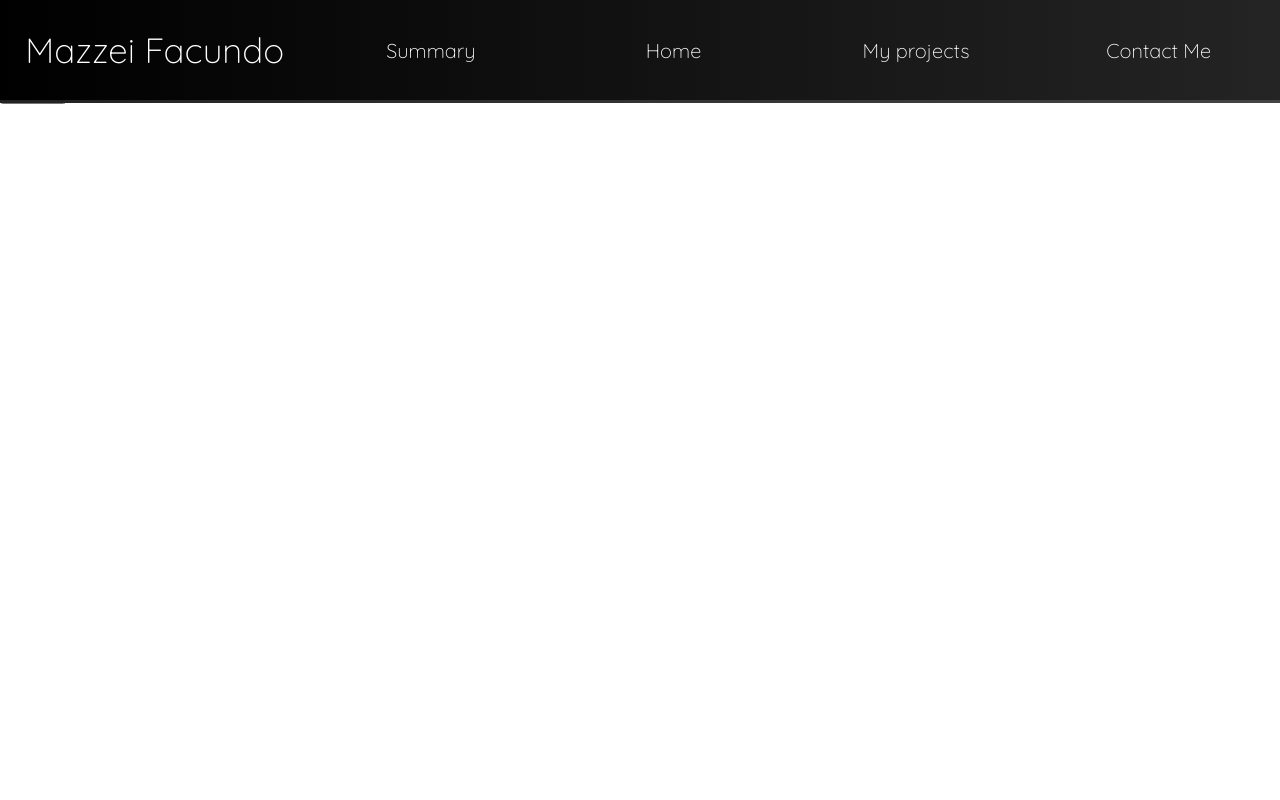
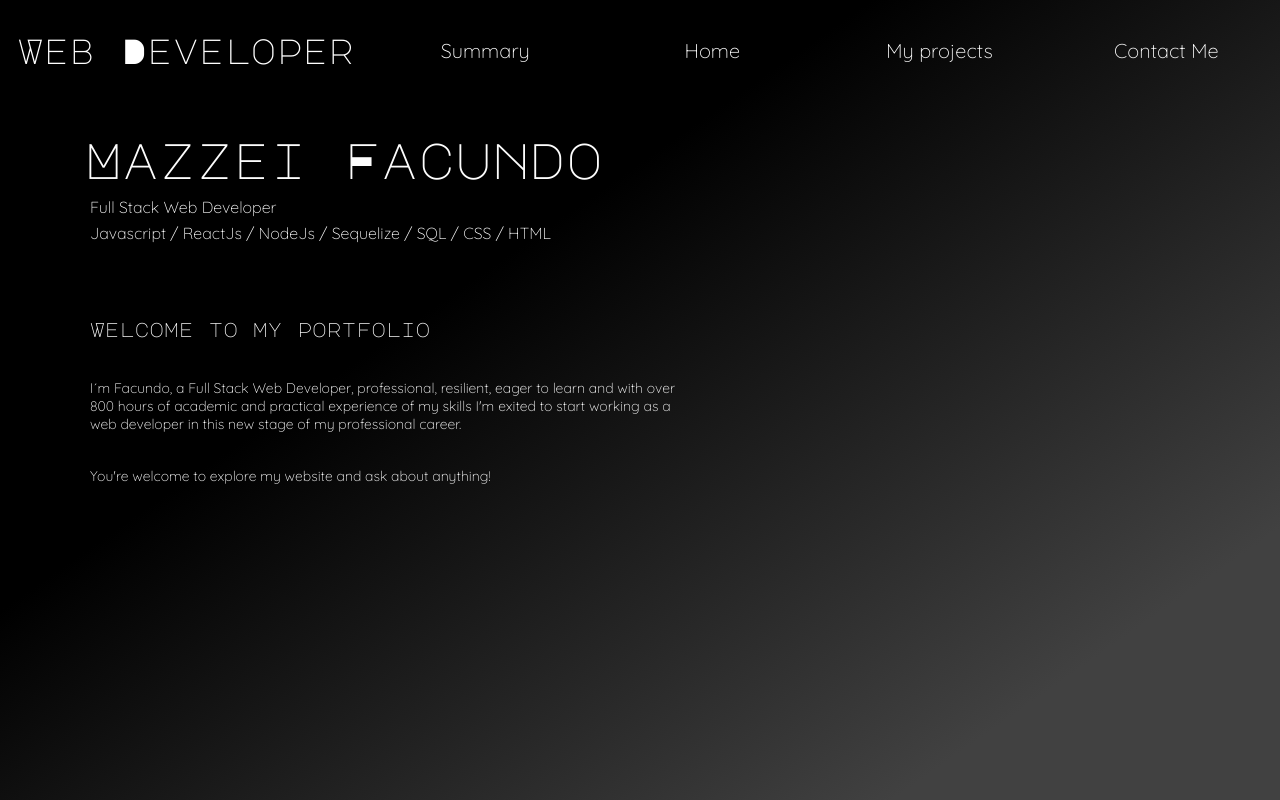
Before and after one commit to MazzeiFacundo/mazzeiPortfolio, a React (Create React App) app: page /home in a window 1280 px wide. Built offline with nearby package versions, Linux system fonts and the light colour scheme.

Commit message:
Added Home component styles

```diff
--- a/public/index.html
+++ b/public/index.html
@@ -2,8 +2,7 @@
 <html lang="en">
   <head>
     <style>
-
-      @import url('https://fonts.googleapis.com/css2?family=Quicksand:wght@300&display=swap');
+@import url('https://fonts.googleapis.com/css2?family=Major+Mono+Display&display=swap');      @import url('https://fonts.googleapis.com/css2?family=Quicksand:wght@300&display=swap');
       </style>
     <meta charset="utf-8" />
     <link rel="icon" href="%PUBLIC_URL%/favicon.ico" />
--- /dev/null
+++ b/src/components/Home/Home.css
@@ -0,0 +1,96 @@
+.homeContainer{
+    display: flex;
+    padding-top: 100px;
+}
+
+.textContainerHome{
+    display: flex;
+    flex-direction: column;
+    margin-left: 85px;
+    width: 100%;
+    overflow: hidden;
+}
+
+.textContainerHome h1 {
+    animation: textContainerHome 6s;
+}
+
+.textContainerHome p {
+    animation: textContainerHome 6s;
+}
+
+.moonIMG {
+    animation: textContainerHome 6s;
+}
+
+
+.nameTitleHome{
+    display: flex;
+    color: white;
+    font-family: 'Major Mono Display', monospace;
+    font-weight: 100;
+    font-size: 50px;
+}
+
+.underNamePHome1{
+    display: flex;
+    color: white;
+    margin-top: -20px;
+    margin-left: 5px;
+    font-family: 'Quicksand', sans-serif;
+}
+
+.underNamePHome2{
+    display: flex;
+    color: white;
+    margin-top: -10px;
+    margin-left: 5px;
+    font-family: 'Quicksand', sans-serif;
+    max-width: 600px;
+}
+
+.underNamePHome3{
+    display: flex;
+    color: white;
+    margin-left: 5px;
+    margin-top: 60px;
+    font-size: 20px;
+    font-family: 'Major Mono Display', monospace;
+    max-width: 600px;
+}
+
+.underNamePHome4{
+    display: flex;
+    color: white;
+    margin-left: 5px;
+    margin-top: 20px;
+    font-size: 14px;
+    font-family: 'Quicksand', sans-serif;
+    max-width: 600px;
+}
+
+.moonIMG{
+    position: fixed;
+    display: flex;
+    right: -200px;
+    align-self: flex-start;
+    height: 1000px;
+}
+
+@keyframes textContainerHome {
+    from {
+        opacity: 0%;
+    }
+    to {
+        opacity: 100%;
+    }
+}
+
+@keyframes moonIMG {
+    from {
+        opacity: 0%;
+    }
+    to {
+        opacity: 100%;
+    }
+}
--- a/src/components/Home/Home.jsx
+++ b/src/components/Home/Home.jsx
@@ -3,14 +3,26 @@ import { Link } from "react-router-dom";
 import { useState, useEffect } from "react";
 import {useDispatch, useSelector } from 'react-redux'
 import NavBar from "../NavBar/NavBar";
+import styles from "./Home.css"
+import moon from "C:/Users/facum/Facu Programacion/PI-Videogames-main/client/src/components/kisspng-moon-cartoon-black-and-white-white-moon-5a8ea6beaeb4a9.4775455615192982387156.png"
 
 function Home() {
     const dispatch = useDispatch()
     return (
-        <div>
+        <div className="homeContainer">
             <NavBar></NavBar>
-            <h1>Facundo Mazzei</h1>
-            <button><Link to='/'>Go back</Link></button>
+            <div className="textContainerHome">
+            <h1 className="nameTitleHome">Mazzei Facundo</h1>
+            <p className="underNamePHome1">Full Stack Web Developer </p>
+            <p className="underNamePHome2">Javascript / ReactJs / NodeJs / Sequelize / SQL / CSS / HTML</p>
+            <p className="underNamePHome3">Welcome to my portfolio</p>
+            <p className="underNamePHome4">I´m Facundo, a Full Stack Web Developer, professional, resilient, eager to learn and
+             with over 800 hours of academic and practical experience of my skills
+             I'm exited to start working as a web developer in this new stage of my professional career.</p>
+            <p className="underNamePHome4">You're welcome to explore my website and ask about anything!</p>
+            <img className="moonIMG" src={moon}></img>
+            </div>
+            {/* <button><Link to='/'>Go back</Link></button> */}
         </div>
     )
 }
--- a/src/components/MyProjects/MyProjects.css
+++ b/src/components/MyProjects/MyProjects.css
@@ -1,4 +1,5 @@
 .projectsContainer{
-    color: red;
+    display: flex;
+    flex-direction: column;
     padding-top: 100px;
 }
--- a/src/components/NavBar/NavBar.css
+++ b/src/components/NavBar/NavBar.css
@@ -7,16 +7,14 @@
         justify-content: space-around;
         height: 100px;
         width: 100%;
-        background: rgb(0,0,0);
-        background: linear-gradient(90deg, rgba(0,0,0,1) 0%, rgba(36,36,36,1) 100%);
-        border-bottom: 3px solid #414141;
+        background: transparent;
         border-image: linear-gradient(to right, #222222, #444444) 1;
     }
 
     .textNav {
         color: white;
         font-size: 35px;
-        font-family: 'Quicksand', sans-serif;
+        font-family: 'Major Mono Display', monospace;
         text-decoration: none;
     }
 
@@ -28,7 +26,6 @@
         text-decoration: none;
         font-family: 'Quicksand', sans-serif;
         font-size: 20px;
-        background-color: transparent;
         width: 15%;
         height: 100%;
     }
@@ -37,12 +34,11 @@
         display: flex;
         justify-content: center;
         align-items: center;
-        color: black;
+        color: white;
         text-decoration: none;
         font-family: 'Quicksand', sans-serif;
-        font-size: 20px;
-        font-weight: 700;
-        background-color: white;
+        font-size: 23px;
+        font-weight: 600;
         width: 15%;
         height: 100%;
     }
@@ -51,12 +47,12 @@
 @media screen and (max-width: 899px) {
     .nav {
         position: fixed;
+        top: 0;
         display: flex;
         align-items: center;
         justify-content: space-around;
         height: 110px;
         width: 100%;
-        margin-top: -21px;
         background: rgb(0,0,0);
         background: linear-gradient(90deg, rgba(0,0,0,1) 0%, rgba(36,36,36,1) 100%);
         border-bottom: 3px solid #414141;
@@ -84,10 +80,10 @@
 @media screen and (max-width: 575px) {
     .nav {
         position: fixed;
+        top: 0;
         display: flex;
         align-items: center;
         justify-content: space-around;
-        margin-top: -21px;
         height: 70px;
         width: 100%;
         background: rgb(0,0,0);
@@ -117,10 +113,10 @@
 @media screen and (max-width: 508px) {
     .nav {
         position: fixed;
+        top: 0;
         display: flex;
         align-items: center;
         justify-content: space-around;
-        margin-top: -21px;
         height: 70px;
         width: 100%;
         background: rgb(0,0,0);
@@ -150,10 +146,10 @@
 @media screen and (max-width: 365px) {
     .nav {
         position: fixed;
+        top: 0;
         display: flex;
         align-items: center;
         justify-content: space-around;
-        margin-top: -21px;
         height: 50px;
         width: 100%;
         background: rgb(0,0,0);
--- a/src/components/NavBar/NavBar.jsx
+++ b/src/components/NavBar/NavBar.jsx
@@ -5,7 +5,7 @@ import styles from "./NavBar.css"
 export default function NavBar() {
     return (
         <nav className="nav">
-            <Link className="textNav" to='/home'>Mazzei Facundo</Link>
+            <Link className="textNav" to='/home'>Web Developer</Link>
             <Link className="navText" to='/summary'>Summary</Link>
             <Link className="navText" to='/home'>Home</Link>
             <Link className="navText" to='/myProjects'>My projects</Link>
--- a/src/index.css
+++ b/src/index.css
@@ -1,4 +1,8 @@
 body {
+  background: rgb(0,0,0);
+  background: linear-gradient(145deg, rgba(0,0,0,1) 36%, rgba(65,65,65,1) 84%);
+  background-repeat: no-repeat;
+  background-attachment: fixed;
   margin: 0;
   font-family: -apple-system, BlinkMacSystemFont, 'Segoe UI', 'Roboto', 'Oxygen',
     'Ubuntu', 'Cantarell', 'Fira Sans', 'Droid Sans', 'Helvetica Neue',
```
Also changed, not shown: src/components/kisspng-moon-cartoon-black-and-white-white-moon-5a8ea6beaeb4a9.4775455615192982387156.png (added).
